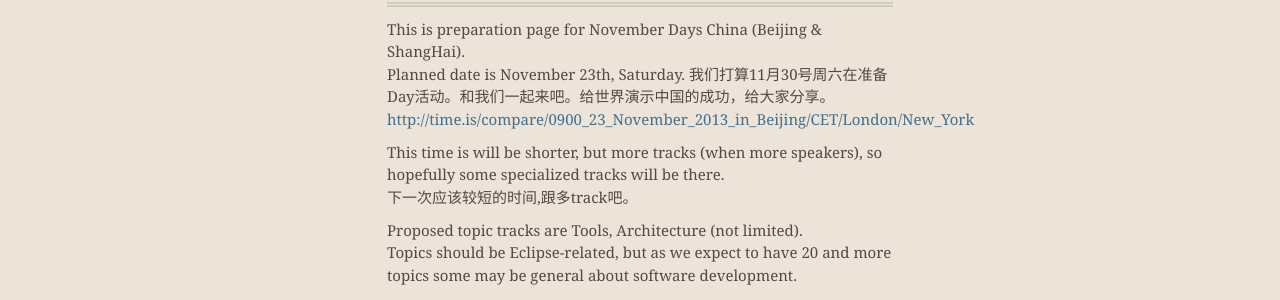
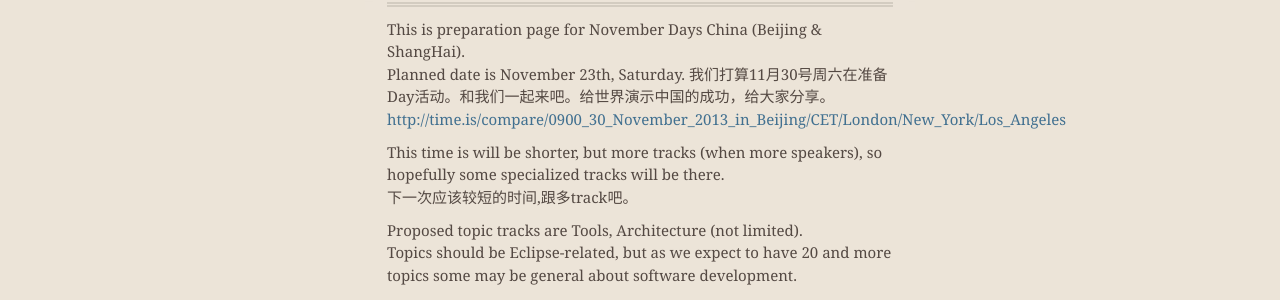
Before and after one commit to Eclipse-China/Eclipse-China.github.io, a Jekyll site: the page built from novemberdays/index.md, in a window 1280 px wide. Shown: the part 335-635 px from the top of the page. Built offline with Jekyll 4.4.1, drawn with Linux system fonts in a browser that asks for light colours; nearby versions of some CDN libraries; Markdown is read by kramdown in place of the engine named in the settings; comment, search, counter and statistics services are not loaded.

Commit message:
Los%20Angeles

```diff
--- a/novemberdays/index.md
+++ b/novemberdays/index.md
@@ -10,7 +10,7 @@
 This is preparation page for November Days China (Beijing & ShangHai).
 Planned date is November 23th, Saturday.
 我们打算11月30号周六在准备Day活动。和我们一起来吧。给世界演示中国的成功，给大家分享。
-<http://time.is/compare/0900_23_November_2013_in_Beijing/CET/London/New_York>
+<http://time.is/compare/0900_30_November_2013_in_Beijing/CET/London/New_York/Los_Angeles>
 
 This time is will be shorter, but more tracks (when more speakers),
 so hopefully some specialized tracks will be there.
```
